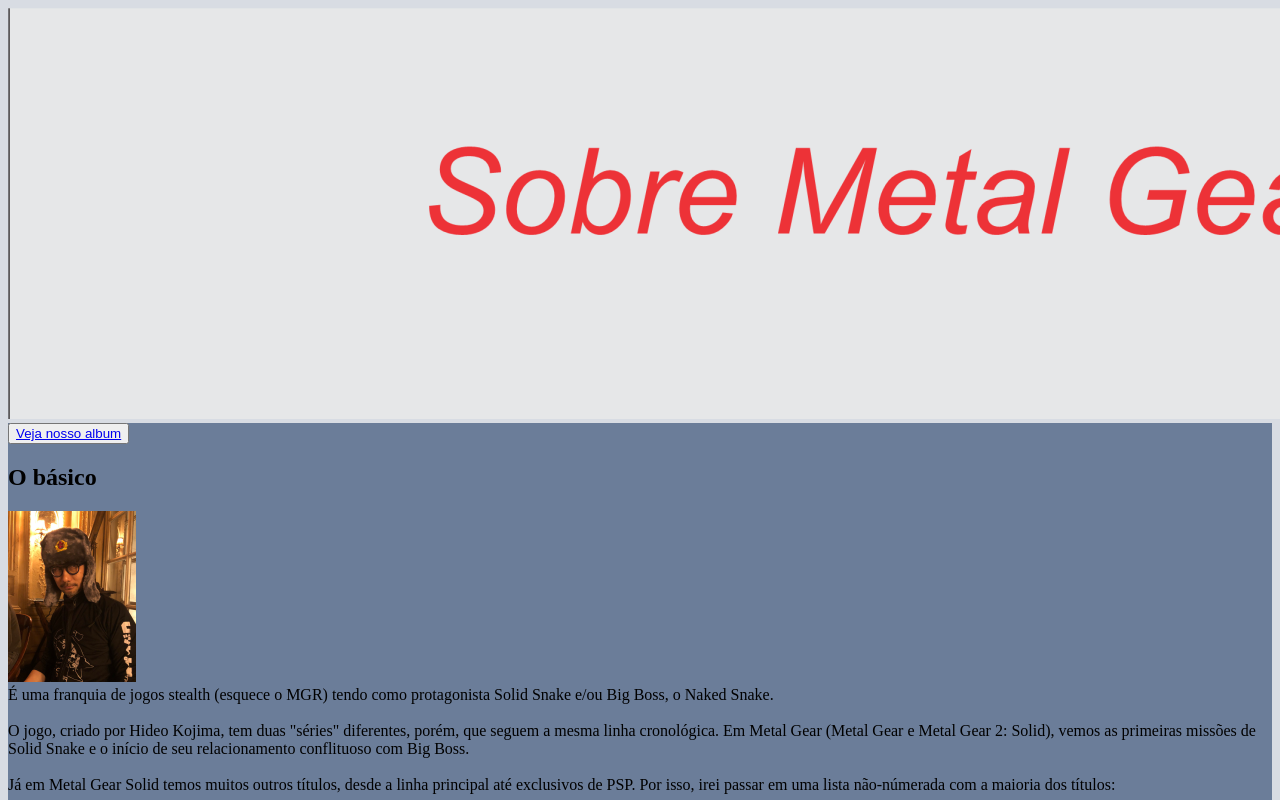
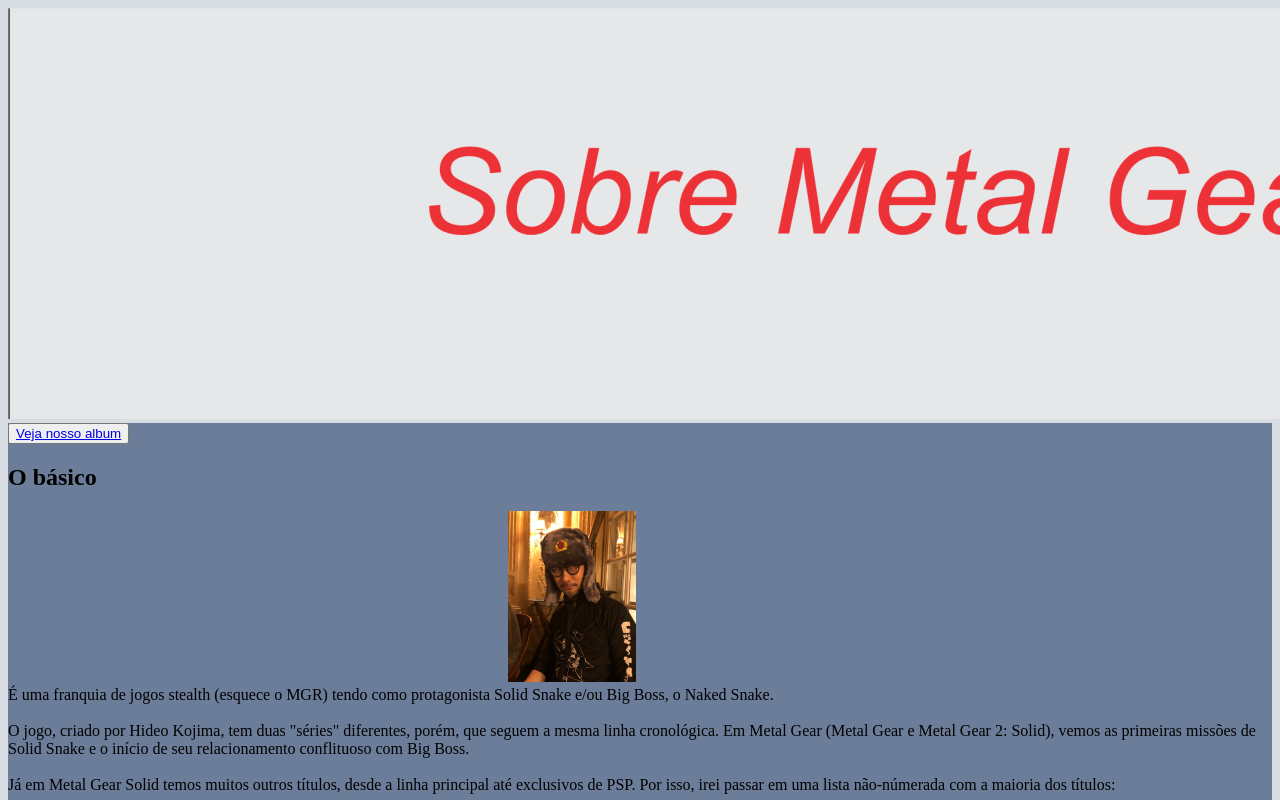
Before and after one commit to SLAi9/MGS, a plain HTML site: page index.html in a window 1280 px wide. Shown: the top 800 px of the page. Drawn offline with Linux system fonts and the light colour scheme.

Commit message:
updatezin

```diff
--- a/MGS.css
+++ b/MGS.css
@@ -4,3 +4,7 @@
 .game{
     background-color: #6b7d99;
 }
+.game img{
+    margin-left: 500px;
+    margin-right: 500px;
+}
```
